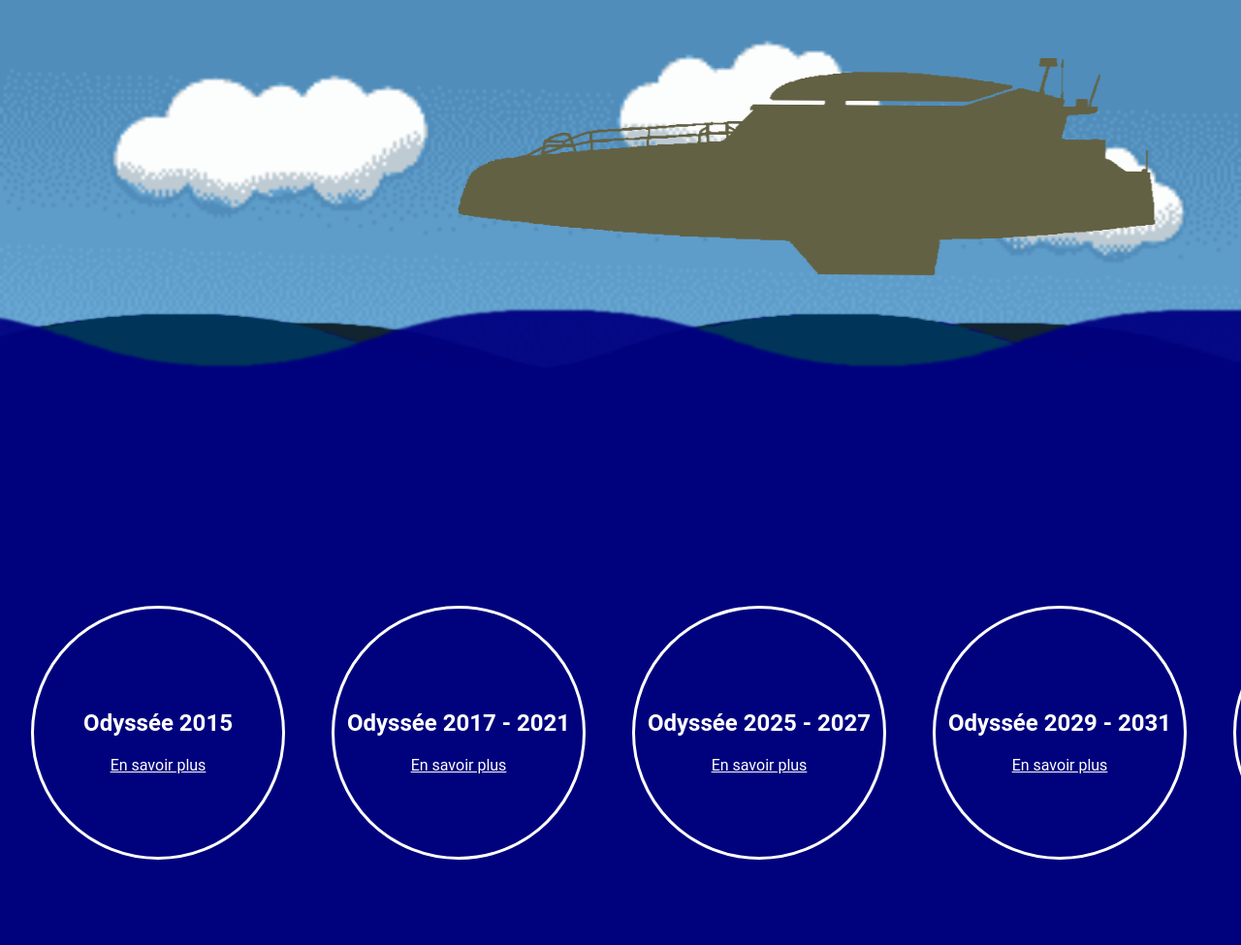
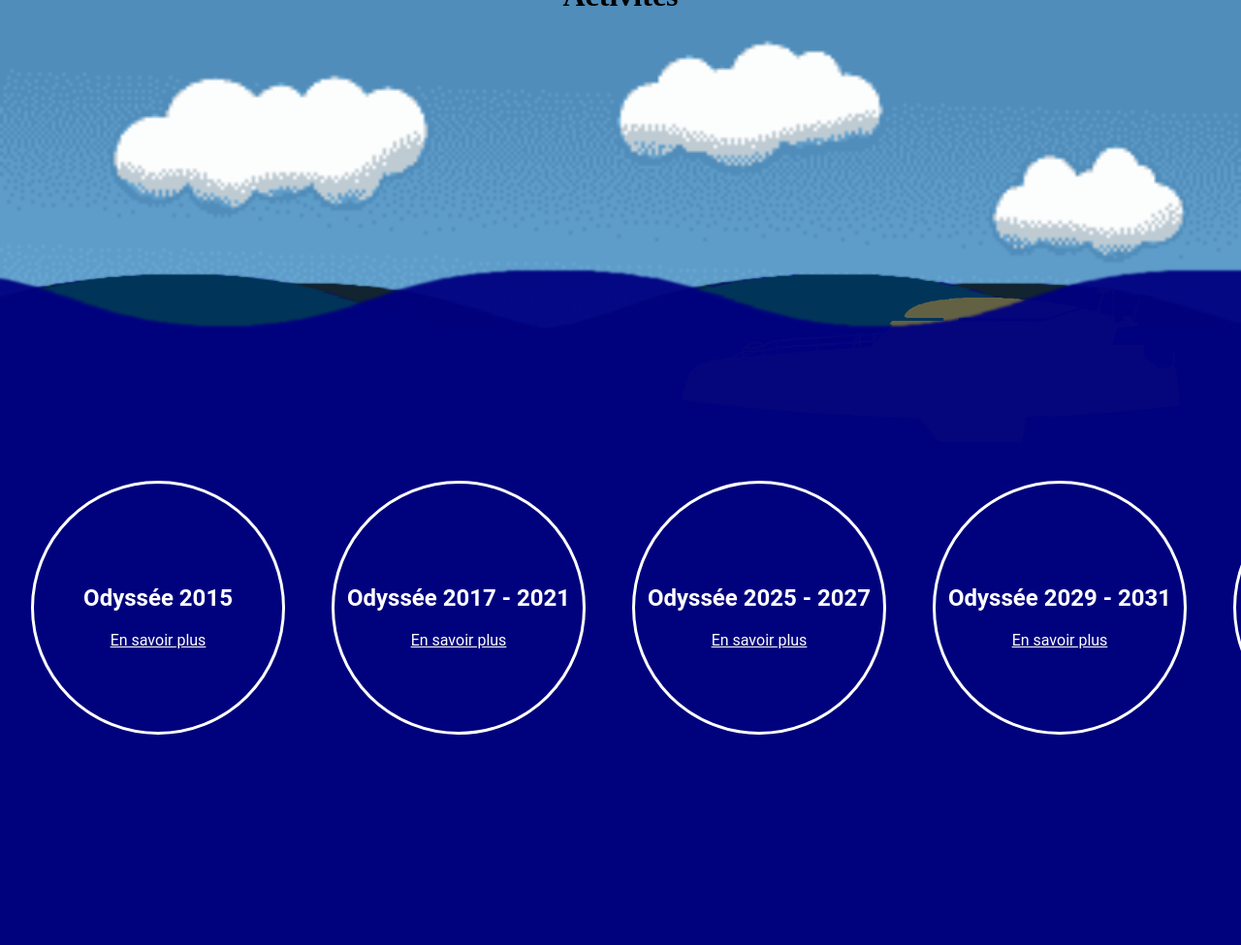
Before and after one commit to mdhamed238/peluchards-nuit-info-2k24, a Flask app: page /act in a window 1280 px wide. Shown: the whole page at 97% size. Run offline with Flask 3, Linux system fonts and the light colour scheme; parts of the project's set-up code (start-up, migrations or seed data) failed here and were passed over.

Commit message:
adaptation a la version pc

```diff
--- a/static/style.css
+++ b/static/style.css
@@ -150,3 +150,26 @@
     text-decoration: underline;
     color: white;
 }
+
+@media screen and (min-width: 500px) {
+    div.scroll-wrapper {
+        gap: 2rem;
+        transform: translate(0, -30%);
+    }
+    img#boat {
+        width: 50%;
+        top: 35%;
+        animation: boat 2.5s linear infinite;
+    }
+    @keyframes boat {
+        0% {
+            transform: translate(-50%, -50%) rotate(5deg) translateY(-2vh);
+        }
+        25% {
+            transform: translate(-50%, -50%) rotate(-5deg) translateY(1vh);
+        }
+        100% {
+            transform: translate(-50%, -50%) rotate(5deg) translateY(-2vh);
+        }
+    }
+}
```
